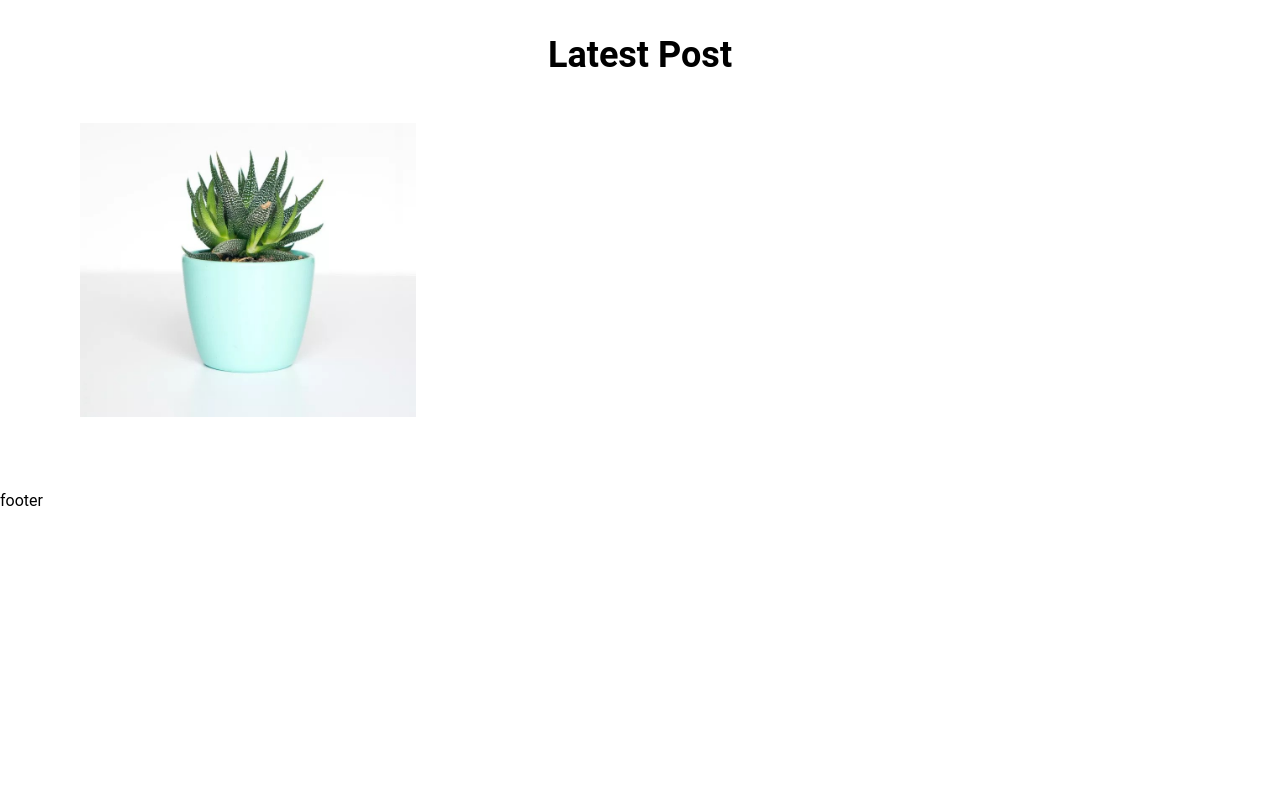
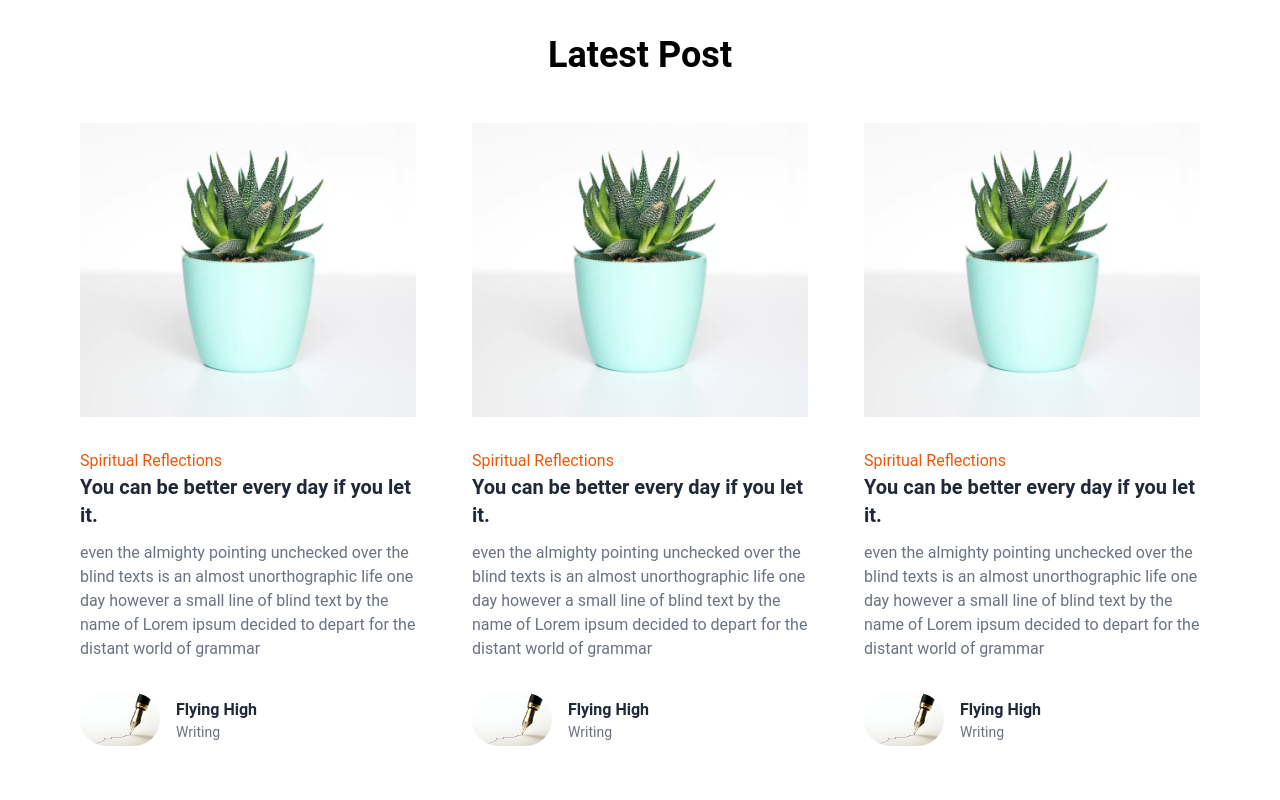
Before and after one commit to iSantanaaH/blog-star-guide, a Next.js app in the folder front-end_next/: page / in a window 1280 px wide. Shown: the part 860-1660 px from the top of the page. Before the commit the page ends 1373 px from the top, so only its background shows below. Built offline with nearby package versions, Linux system fonts and the light colour scheme.

Commit message:
create post in component sectionPosts

```diff
--- a/front-end_next/app/Components/Header/header.tsx
+++ b/front-end_next/app/Components/Header/header.tsx
@@ -1,33 +1,33 @@
-import React from 'react'
-import { ImFacebook, ImYoutube, ImTwitter } from 'react-icons/im';
-import Link from 'next/link';
+import React from "react";
+import { ImFacebook, ImYoutube, ImTwitter } from "react-icons/im";
+import Link from "next/link";
 
 const header = () => {
   return (
-        <header className='bg-gray-50'>
-            <div className='xl:container xl:mx-auto flex flex-col items-center sm:flex-row sm:justify-between text-center py-3'>
-                <div className='md:flex-none w-96 order-2 sm:order-1 flex justify-center py-4 sm:py-0'>
-                    <input type="text" className='input-text' placeholder='Search...' />
+    <header className="bg-gray-50">
+      <div className="xl:container xl:mx-auto flex flex-col items-center sm:flex-row sm:justify-between text-center py-3">
+        <div className="md:flex-none w-96 order-2 sm:order-1 flex justify-center py-4 sm:py-0">
+          <input type="text" className="input-text" placeholder="Search..." />
         </div>
-                <div className='shrink w-80 sm:order-2'>
-                    <a className='font-bold uppercase text-3xl'>Design</a>
+        <div className="shrink w-80 sm:order-2">
+          <a className="font-bold uppercase text-3xl">Design</a>
         </div>
-                <div className='w96 order-3 flex justify-center'>
-                    <div className='flex gap-6'>
-                        <Link href={'/'}>
-                            <ImFacebook color='#888888' />
+        <div className="w96 order-3 flex justify-center">
+          <div className="flex gap-6 sm:mr-4">
+            <Link href={"/"}>
+              <ImFacebook color="#888888" />
             </Link>
-                        <Link href={'/'}>
-                            <ImTwitter color='#888888' />
+            <Link href={"/"}>
+              <ImTwitter color="#888888" />
             </Link>
-                        <Link href={'/'}>
-                            <ImYoutube color='#888888' />
+            <Link href={"/"}>
+              <ImYoutube color="#888888" />
             </Link>
           </div>
         </div>
       </div>
     </header>
-    )
-}
+  );
+};
 
 export default header;
--- a/front-end_next/app/Components/Section2/sectionPosts.tsx
+++ b/front-end_next/app/Components/Section2/sectionPosts.tsx
@@ -1,6 +1,7 @@
 import React from "react";
 import Link from "next/link";
 import Image from "next/image";
+import Author from "../Child/author";
 
 const SectionPosts = () => {
   return (
@@ -8,6 +9,12 @@ const SectionPosts = () => {
       <h1 className="font-bold text-4xl py-12 text-center">Latest Post</h1>
 
       <div className="grid md:grid-cols-2 lg:grid-cols-3 gap-14">
+        {latestPost()}
+        {latestPost()}
+        {latestPost()}
+        {latestPost()}
+        {latestPost()}
+        {latestPost()}
         {latestPost()}
       </div>
     </section>
@@ -23,14 +30,35 @@ const latestPost = () => {
         <Link href={"/"}>
           <Image
             src={"/images/img1.jpg"}
-            width={600}
-            height={600}
+            width={500}
+            height={350}
             alt="Picture Blog"
+            className="rounded-sm"
           />
         </Link>
       </div>
-      <div className="info flex justify-center flex-col py-4">
+      <div className="info flex justify-center flex-col py-4"></div>
+      <div className="cat">
+        <Link href={"/"}>
+          <span className="text-orange-600 hover:text-orange-800">
+            Spiritual Reflections
+          </span>
+        </Link>
+      </div>
+      <div className="title">
+        <Link href={"/"}>
+          <p className="text-xl font-bold text-gray-800 hover:text-gray-600">
+            You can be better every day if you let it.
+          </p>
+        </Link>
+        <p className="text-gray-500 py-3">
+          even the almighty pointing unchecked over the blind texts is an almost
+          unorthographic life one day however a small line of blind text by the
+          name of Lorem ipsum decided to depart for the distant world of grammar
+        </p>
+        <Author>
 
+        </Author>
       </div>
     </div>
   );
```
Also changed, not shown: front-end_next/app/Components/Section1/section1.tsx (line endings or trailing spaces). Lines whose indentation alone changed are shown as unchanged.
